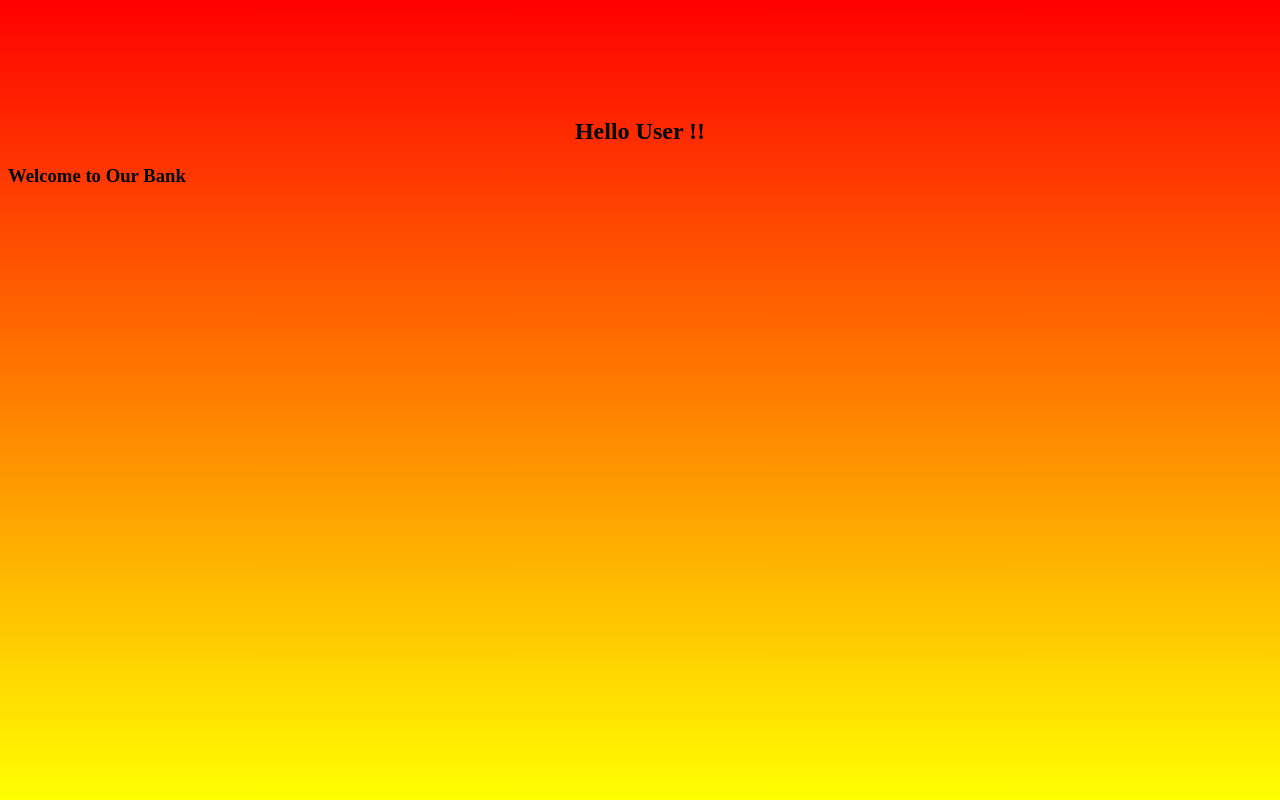
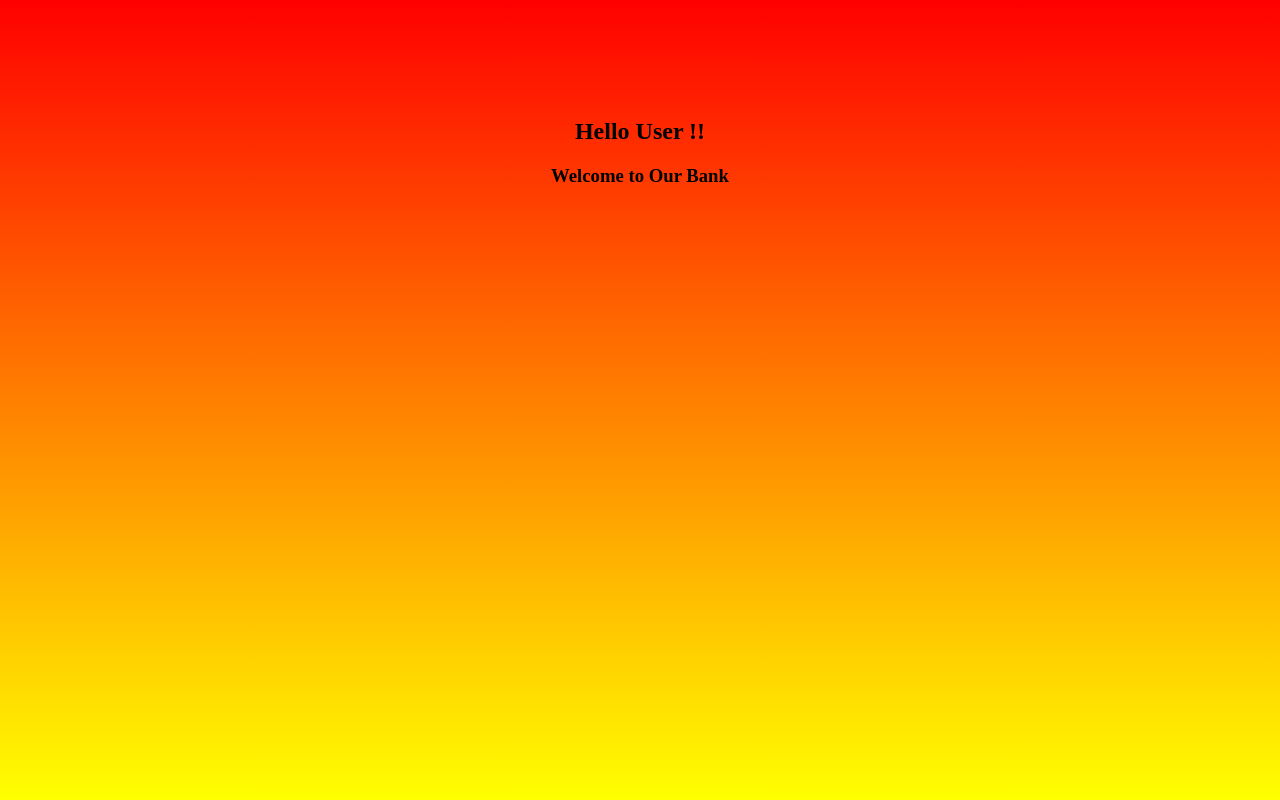
Before and after one commit to gourim123/bankwebapp, a plain HTML site: page welcome.html in a window 1280 px wide. Drawn offline with Linux system fonts and the light colour scheme.

Commit message:
Update welcome.html

```diff
--- a/welcome.html
+++ b/welcome.html
@@ -12,7 +12,7 @@
     <br> <br> <br><br><br>
     <h2><center>Hello User !!</center></h2>
 
-    <h3>Welcome to Our Bank </h3>
+    <h3><center>Welcome to Our Bank<center> </h3>
 
   </body>
 </html>
```
